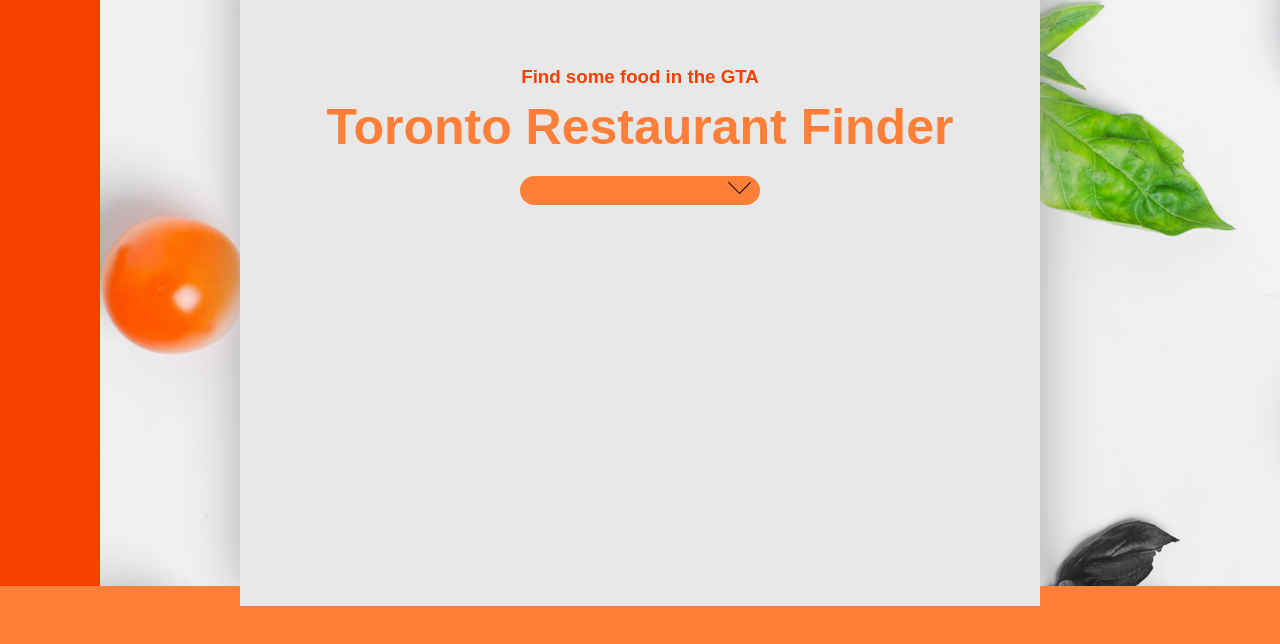
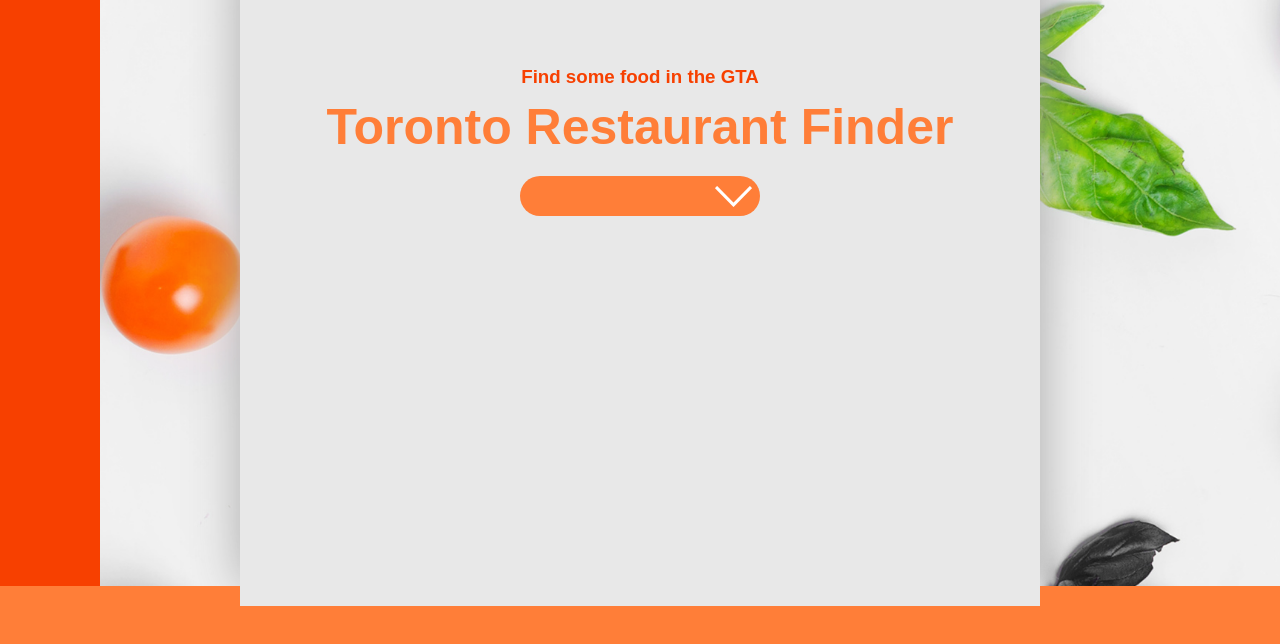
Before and after one commit to candicecodes/toronto-restuarant-finder-project4, a website: page index.html in a window 1280 px wide. Shown: the part 214-858 px from the top of the page. Drawn offline with nearby package versions, Linux system fonts and the light colour scheme; no server answers; a web font is replaced by a local one.

Commit message:
fixing select styling

```diff
--- a/scss/style.scss
+++ b/scss/style.scss
@@ -23,11 +23,7 @@ body {
 
 .flex {
 	display: flex;
-	flex-direction: row;
-    align-items: center;
-    flex-wrap: wrap;
-    align-items: none;
-	padding: 10px 20px 10px 20px;
+
 }
 
 .cell {
@@ -78,8 +74,11 @@ section.type{
 
 
 .styledSelect {
-    background: url(../images/noun_755930_cc.svg) no-repeat 96% 0;
-   height: 29px;
+    // background: url(../images/noun_755930_cc.svg) no-repeat 96% 0;
+    background: url(../images/arrow.png) no-repeat 96% 8px;
+//    height: 29px;
+    height: 40px;
+   padding: 10px;
    overflow: hidden;
    width: 240px;
    -webkit-border-radius: 20px;
@@ -93,8 +92,8 @@ select {
     background: transparent;
     border: none;
     font-size: 14px;
-    height: 29px;
-    padding: 5px;
+    font-size: 16px;
+    padding-left: 10px;
     width: 268px;
 }
 
@@ -132,6 +131,14 @@ section.restaurants {
     }
 }
 
+.rest {
+    flex-direction: row;
+    align-items: center;
+    flex-wrap: wrap;
+    align-items: none;
+	padding: 10px 20px 10px 20px;
+}
+
 @media (max-width: 817px) {
     section.type {
         width: 600px;
```
Also changed, not shown: css/style.css, images/arrow.png (added).
